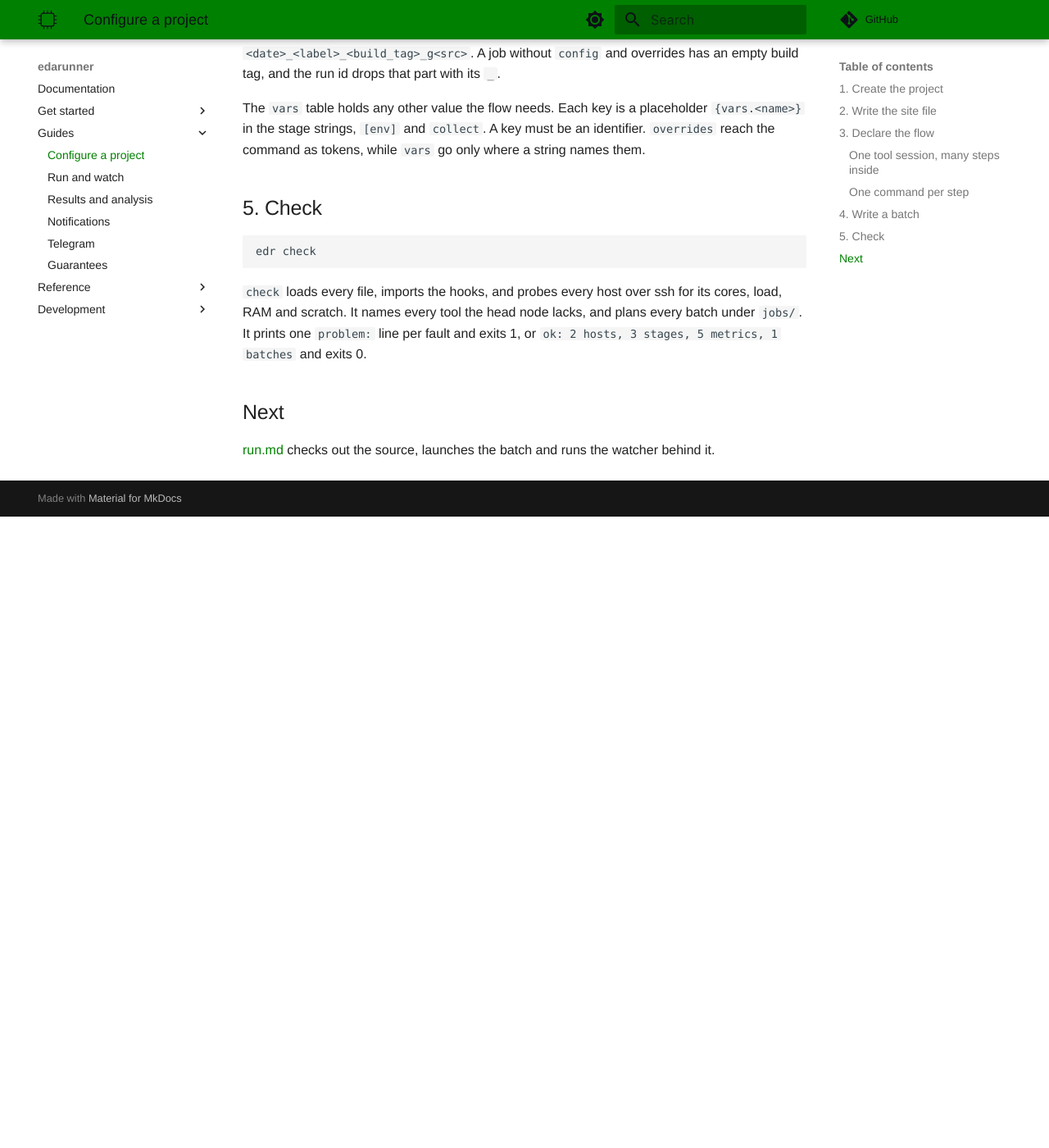
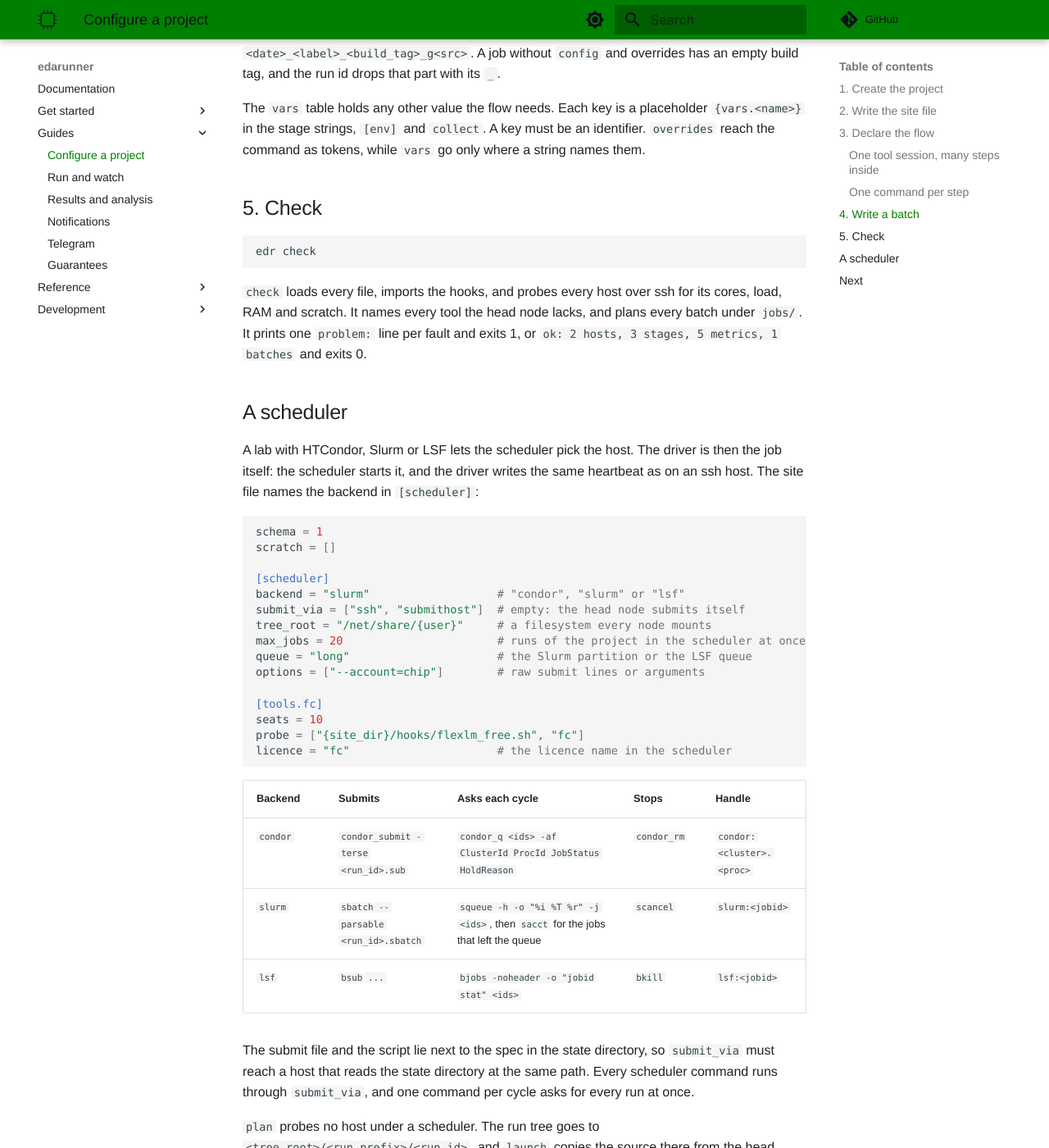
Before and after one commit to lionnus/edarunner, an MkDocs documentation site: the page built from docs/configure.md, in a window 1280 px wide and 1400 px high, scrolled down 5200 px. Shown: the whole window at 82% size. Built offline with MkDocs 1.6.1 and Material for MkDocs 9.7.7, drawn with Linux system fonts in a browser that asks for light colours; comment, search, counter and statistics services are not loaded; before the commit the page ends 5830 px from its top, so only the background shows below that; some of the changed text lies outside the part shown.

Commit message:
:sparkles: scheduler: Add the Slurm backend, the slurm CI job and the scheduler docs

````diff
--- a/docs/configure.md
+++ b/docs/configure.md
@@ -242,6 +242,80 @@ node lacks, and plans every batch under `jobs/`. It prints one `problem:`
 line per fault and exits 1, or `ok: 2 hosts, 3 stages, 5 metrics, 1
 batches` and exits 0.
 
+## A scheduler
+
+A lab with HTCondor, Slurm or LSF lets the scheduler pick the host. The
+driver is then the job itself: the scheduler starts it, and the driver
+writes the same heartbeat as on an ssh host. The site file names the
+backend in `[scheduler]`:
+
+```toml
+schema = 1
+scratch = []
+
+[scheduler]
+backend = "slurm"                   # "condor", "slurm" or "lsf"
+submit_via = ["ssh", "submithost"]  # empty: the head node submits itself
+tree_root = "/net/share/{user}"     # a filesystem every node mounts
+max_jobs = 20                       # runs of the project in the scheduler at once
+queue = "long"                      # the Slurm partition or the LSF queue
+options = ["--account=chip"]        # raw submit lines or arguments
+
+[tools.fc]
+seats = 10
+probe = ["{site_dir}/hooks/flexlm_free.sh", "fc"]
+licence = "fc"                      # the licence name in the scheduler
+```
+
+| Backend | Submits | Asks each cycle | Stops | Handle |
+|---|---|---|---|---|
+| `condor` | `condor_submit -terse <run_id>.sub` | `condor_q <ids> -af ClusterId ProcId JobStatus HoldReason` | `condor_rm` | `condor:<cluster>.<proc>` |
+| `slurm` | `sbatch --parsable <run_id>.sbatch` | `squeue -h -o "%i %T %r" -j <ids>`, then `sacct` for the jobs that left the queue | `scancel` | `slurm:<jobid>` |
+| `lsf` | `bsub ...` | `bjobs -noheader -o "jobid stat" <ids>` | `bkill` | `lsf:<jobid>` |
+
+The submit file and the script lie next to the spec in the state
+directory, so `submit_via` must reach a host that reads the state
+directory at the same path. Every scheduler command runs through
+`submit_via`, and one command per cycle asks for every run at once.
+
+`plan` probes no host under a scheduler. The run tree goes to
+`<tree_root>/<run_prefix>/<run_id>`, and `launch` copies the source there
+from the head node. A job with `host = "auto"` goes wherever the
+scheduler puts it; a named host becomes a requirement of the job. The
+host of a run is the name the driver writes into its first heartbeat.
+Above `max_jobs` a job is `queued`, and the watcher submits it when a
+run of the project ends.
+
+The job asks for the most cores, `needs.ram_gb` and `needs.disk_gb` of
+its stages, the sum of the stage budgets as a wall time when every stage
+has one, and one scheduler licence per tool with `licence`:
+
+| Request | HTCondor | Slurm | LSF |
+|---|---|---|---|
+| cores | `request_cpus = N` | `--cpus-per-task=N --nodes=1` | `-n N -R "span[hosts=1]"` |
+| `needs.ram_gb` | `request_memory` in MB | `--mem` in MB | `-R "rusage[mem=NGB]" -M NGB` |
+| `needs.disk_gb` | `request_disk` in KB | `--tmp` in MB | `-R "rusage[tmp=NGB]"` |
+| wall time | `periodic_remove` after the seconds | `--time=H:MM:00` | `-W H:MM` |
+| licence | `concurrency_limits = fc:1` | `--licenses=fc:1` | `-R "rusage[fc=1]"` |
+| a named host | `requirements = (Machine == "h")` | `--nodelist=h` | `-m h` |
+| no restart | `periodic_hold = NumJobStarts > 1` | `--no-requeue` | `-rn` |
+| `options` | lines before `queue` | `#SBATCH` lines | arguments before the driver |
+
+The licence is a second gate. The scheduler counts it for the whole job,
+from the start of the job to its end. The probe of the tool still runs
+before each stage, because the licence server also serves users outside
+the scheduler. `edr check` asks HTCondor (`condor_config_val -negotiator
+FC_LIMIT`) or Slurm (`scontrol show lic fc`) whether the licence exists,
+because a name the scheduler does not know never holds a job back. It
+says so in a warning when it cannot ask, and always for LSF.
+
+What stays in the site file under a scheduler: the `[tools]` names,
+seats and probes, `env`, and the bot. `[hosts]` is optional and serves
+only `edr hosts`, `retire` and `collect` over ssh. `scratch`,
+`tool_procs` and `[placement]` in `edr.toml` have no effect. The
+watcher looks for orphans only on ssh hosts; a scheduler ends the
+processes of its own jobs.
+
 ## Next
 
 [run.md](run.md) checks out the source, launches the batch and runs the
````
Also changed, not shown: CHANGELOG.md (+13 -0 lines), docs/dev/testing.md (+12 -0 lines), docs/run.md (+9 -0 lines), 3 other files.
